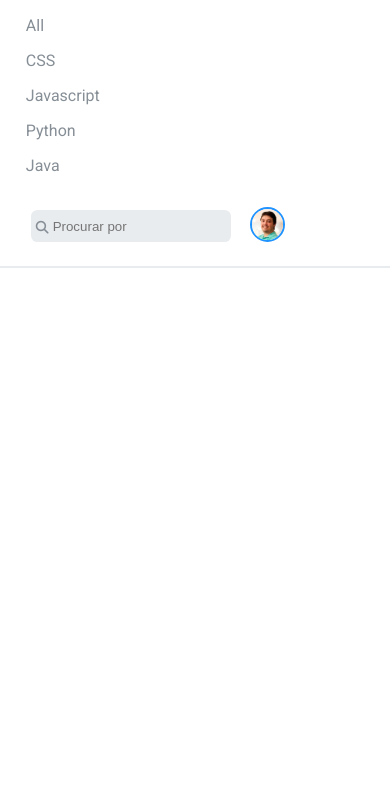
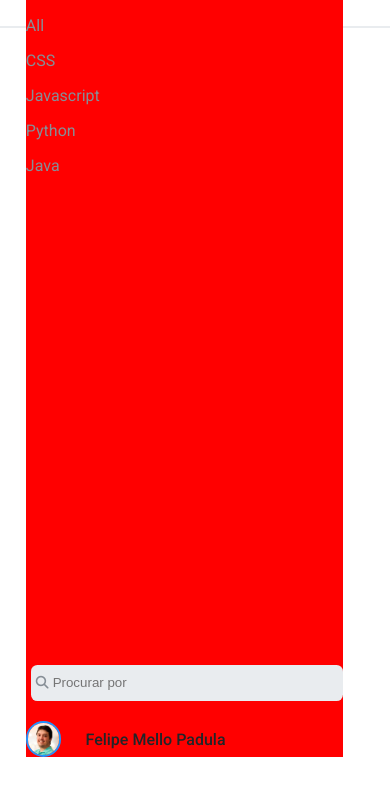
Before and after one commit to fpadula2/menu-reponsivo-m2, a plain HTML site: page index.html in a window 390 px wide. Shown: the part 56-844 px from the top of the page. Drawn offline with Linux system fonts and the light colour scheme.

Commit message:
primeiros passos versão mobile

```diff
--- a/src/styles/index.css
+++ b/src/styles/index.css
@@ -100,7 +100,7 @@ h4 {
 
 
 .search input {
-    height: 2rem;
+    height: 2.3rem;
     padding-left: 1.3rem;
     background-color: var(--grey-5);
     border: 1px solid transparent;
@@ -118,6 +118,11 @@ h4 {
 }
 
 @media (max-width: 450px) {
+
+    header {
+        height: 10vh;
+    }
+
     .header__container {
         display: flex;
         justify-content: space-between;
@@ -128,14 +133,20 @@ h4 {
         flex-direction: column;
         gap: 2rem;
         align-items: flex-start;
+        background-color: red;
+        height: 94vh;
+        width: 100%;
     }
 
     .right__container {
         flex-direction: column;
+        width: 100%;
     }
 
     .burger__div {
-        display: block;
+        display: inline-block;
+        z-index: 1;
+
     }
 
     header nav {
@@ -149,6 +160,34 @@ h4 {
 
     .search__profile {
         display: flex;
+        flex-direction: column;
+        align-items: flex-start;
+        gap: 20px;
+        width: 100%;
+    }
+
+
+
+    .profile {
+        display: flex;
+        align-items: center;
+        gap: 1.5rem;
+    }
+
+
+    h4 {
+        display: block;
+        color: var(--grey-1);
+        font-weight: var(--font-weight2);
+    }
+
+    .search__input {
+        width: 80dvw;
+        padding-left: 0.15rem
+    }
+
+    .fa-magnifying-glass {
+        top: 0.8rem;
     }
 
 
```
